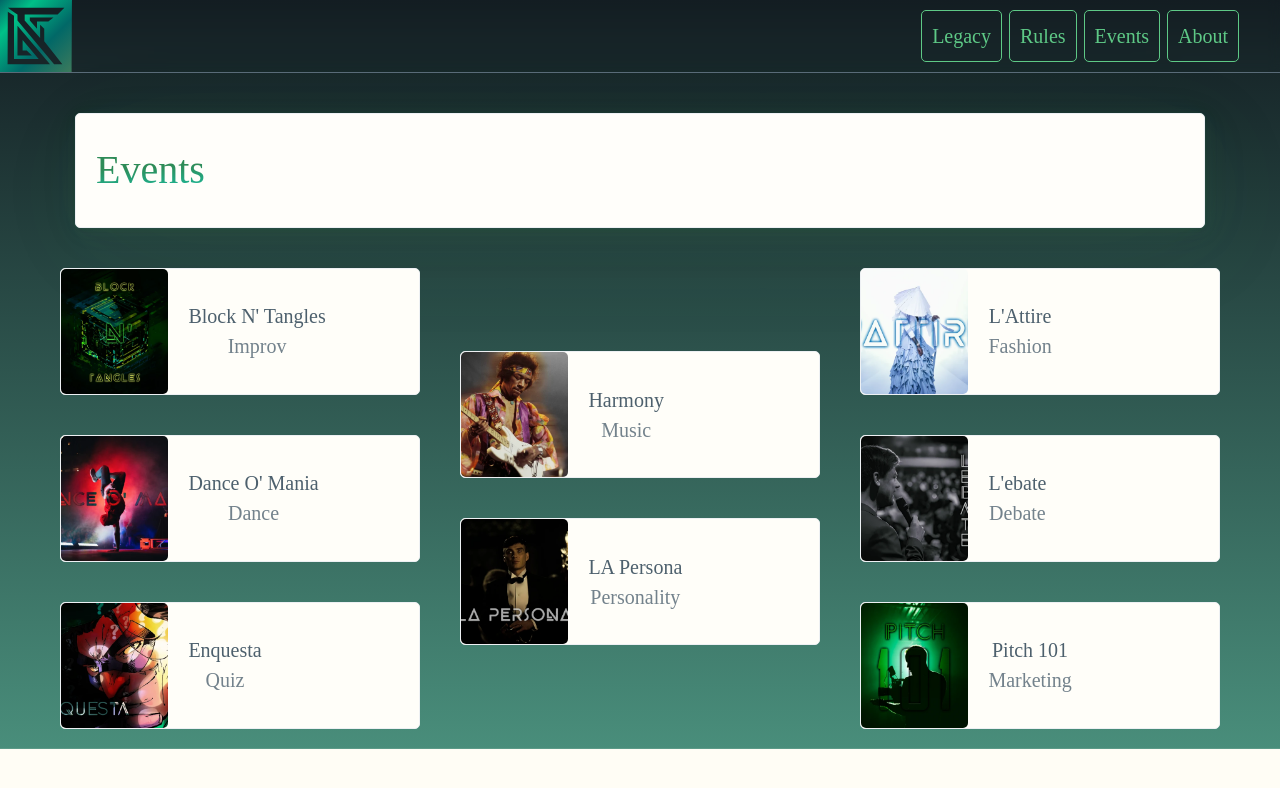
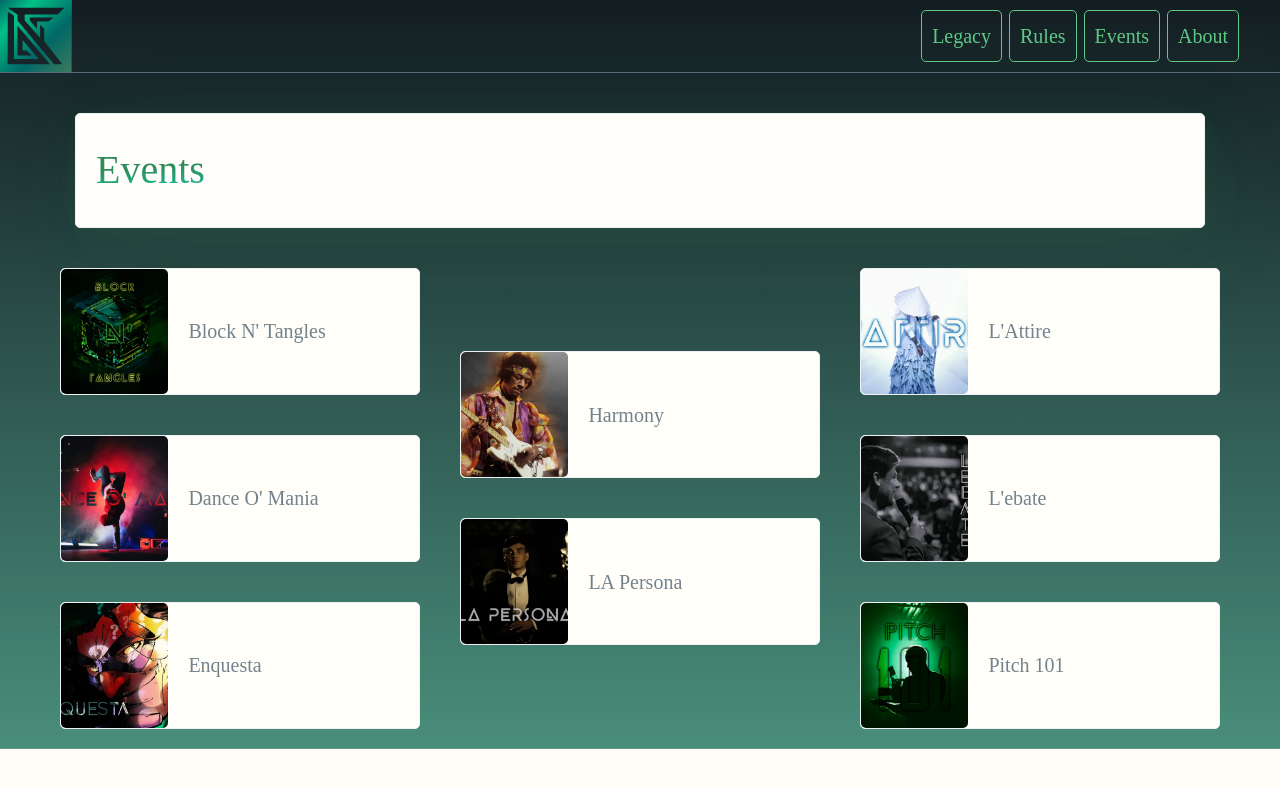
Before and after one commit to iwasElitist/festival, a SvelteKit app: page /events in a window 1280 px wide. Shown: the top 788 px of the page. Built offline with nearby package versions, Linux system fonts and the light colour scheme.

Commit message:
Minor changes

```diff
--- a/src/lib/interface/event.svelte
+++ b/src/lib/interface/event.svelte
@@ -7,7 +7,6 @@
 
     export let name: string;
     export let link: string;
-    export let info: string;
     export let image: string;
     export let thumbnail: string;
     export let color: string;
@@ -61,7 +60,6 @@
         <div class="image"></div>
         <hgroup class="text">
             <h6>{name}</h6>
-            <h6>{info}</h6>
         </hgroup>
         {#if hoverIcon === true}
             <svg transition:fade|local="{{delay: 100,duration: 150}}" width="50px" height="50px" version="1.1" viewBox="0 0 18.521 18.521" xmlns="http://www.w3.org/2000/svg">
--- a/src/routes/events/+page.svelte
+++ b/src/routes/events/+page.svelte
@@ -23,18 +23,18 @@
     </div>
     <div class="events-container">
         <div class="events">
-            <Event name="Block N' Tangles" info="Improv" color="#21543D" image="{base}/images/events/blockntangles.webp" thumbnail={blockntangles} link="{base}/blockntangles"/>
-            <Event name="Dance O' Mania" info="Dance" color="#6A0F31" image="{base}/images/events/danceomania.webp" thumbnail={danceomania} link="{base}/danceomania"/>
-            <Event name="Enquesta" info="Quiz" color="#896111" image="{base}/images/events/enquesta.webp" thumbnail={enquesta} link="{base}/enquesta"/>
+            <Event name="Block N' Tangles" color="#21543D" image="{base}/images/events/blockntangles.webp" thumbnail={blockntangles} link="{base}/blockntangles"/>
+            <Event name="Dance O' Mania" color="#6A0F31" image="{base}/images/events/danceomania.webp" thumbnail={danceomania} link="{base}/danceomania"/>
+            <Event name="Enquesta" color="#896111" image="{base}/images/events/enquesta.webp" thumbnail={enquesta} link="{base}/enquesta"/>
         </div>
         <div class="events">
-            <Event name="Harmony" info="Music" color="#824F51" image="{base}/images/events/harmony.webp" thumbnail={harmony} link="{base}/harmony"/>
-            <Event name="LA Persona" info="Personality" color="#897A11" image="{base}/images/events/lapersona.webp" thumbnail={lapersona} link="{base}/lapersona"/>
+            <Event name="Harmony" color="#824F51" image="{base}/images/events/harmony.webp" thumbnail={harmony} link="{base}/harmony"/>
+            <Event name="LA Persona" color="#897A11" image="{base}/images/events/lapersona.webp" thumbnail={lapersona} link="{base}/lapersona"/>
         </div>
         <div class="events">
-            <Event name="L'Attire" info="Fashion" color="#607B84" image="{base}/images/events/lattire.webp" thumbnail={lattire} link="{base}/lattire"/>
-            <Event name="L'ebate" info="Debate" color="#766E7D" image="{base}/images/events/lebate.webp" thumbnail={lebate} link="{base}/lebate"/>
-            <Event name="Pitch 101" info="Marketing" color="#498E7B" image="{base}/images/events/pitch101.webp" thumbnail={pitch101} link="{base}/pitch101"/>
+            <Event name="L'Attire" color="#607B84" image="{base}/images/events/lattire.webp" thumbnail={lattire} link="{base}/lattire"/>
+            <Event name="L'ebate" color="#766E7D" image="{base}/images/events/lebate.webp" thumbnail={lebate} link="{base}/lebate"/>
+            <Event name="Pitch 101" color="#498E7B" image="{base}/images/events/pitch101.webp" thumbnail={pitch101} link="{base}/pitch101"/>
         </div>
     </div>
 </div>
```
